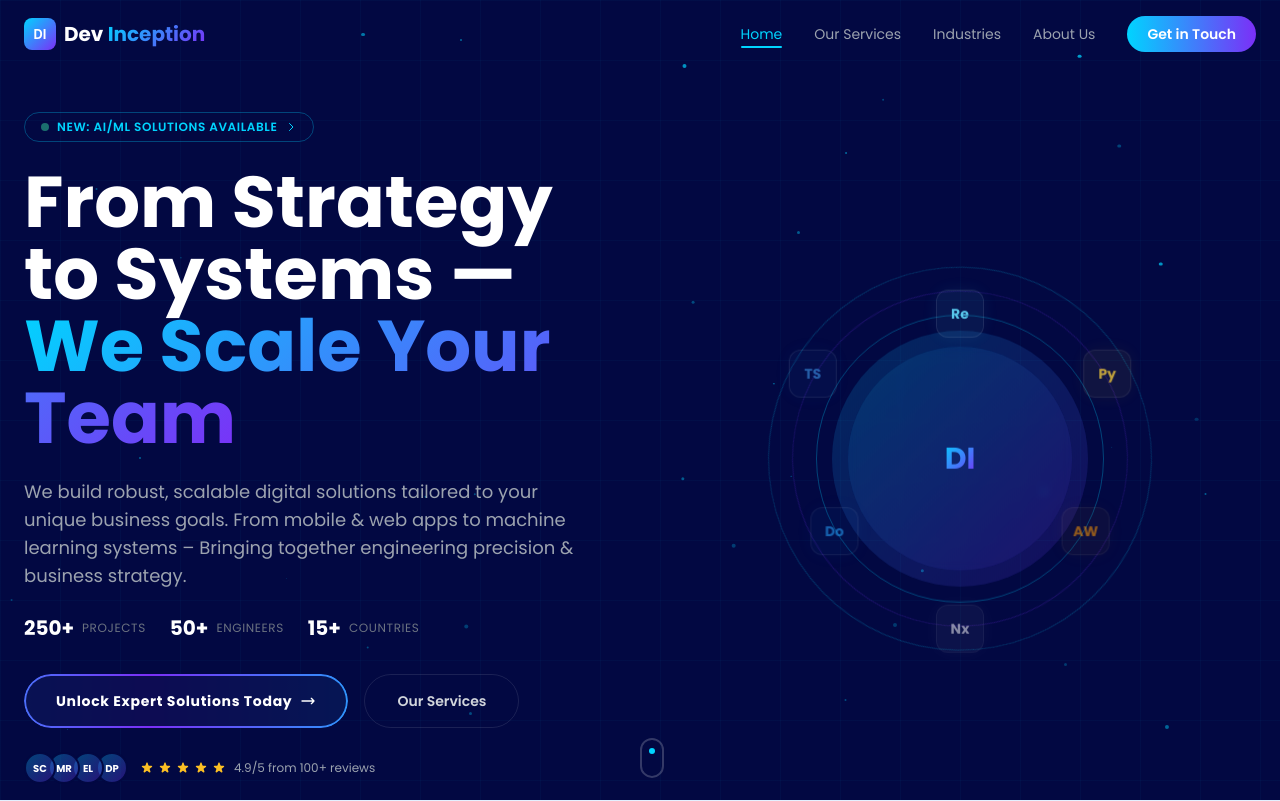
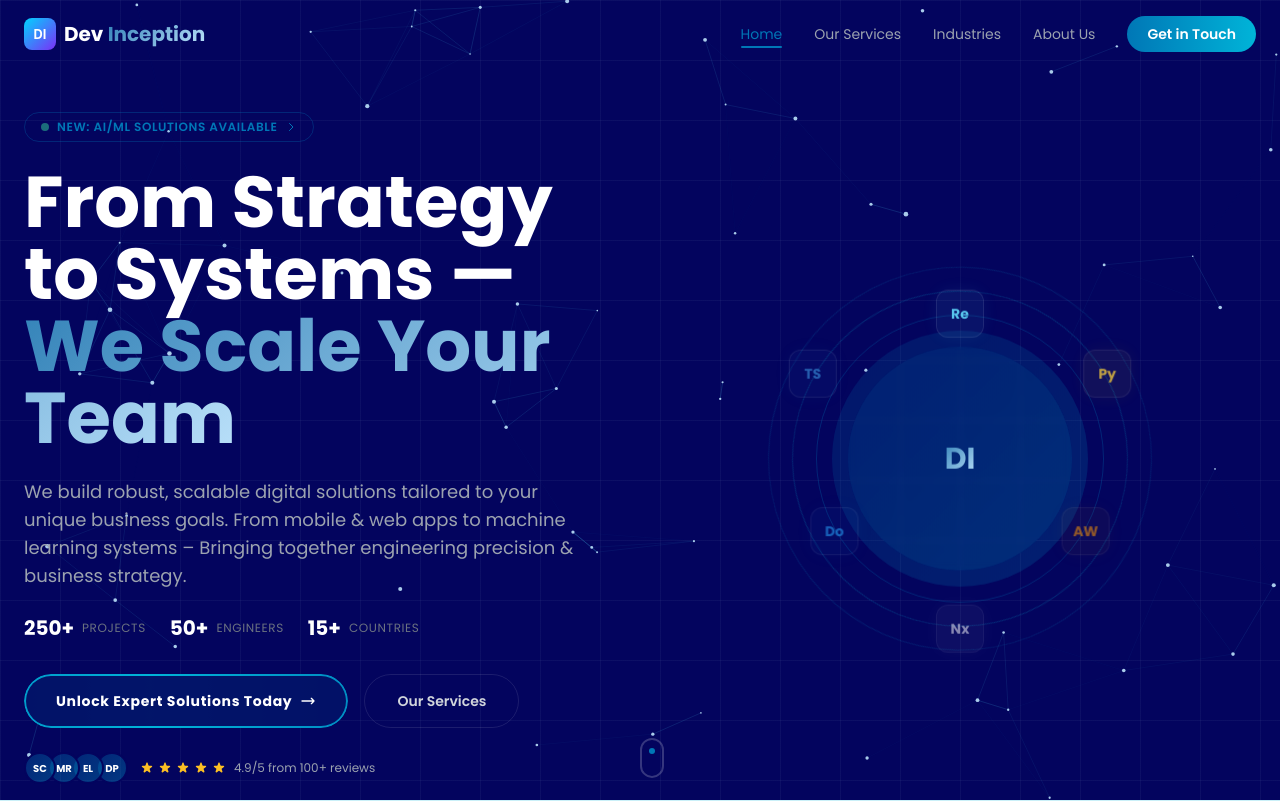
Before and after one commit to devnovatech/Devin-AI, a Next.js app: page / in a window 1280 px wide. Shown: the top 801 px of the page. Built offline with nearby package versions, Linux system fonts and the light colour scheme.

Commit message:
fixed hero section.

```diff
--- a/src/app/globals.css
+++ b/src/app/globals.css
@@ -2,9 +2,20 @@
 @tailwind components;
 @tailwind utilities;
 
+/* Previous palette (Deep Twilight):
+   --background: #03045E; --foreground: #CAF0F8;
+*/
+/* Previous palette (Ocean Depths — dark-only):
+   --background: #012A4A; --foreground: #2A6F97;
+*/
+/* Previous palette (Coastal Combined):
+   --background: #012A4A; --foreground: #DBE9EE;
+*/
 :root {
-  --background: #020842;
-  --foreground: #e3f0ff;
+  --background: #03045e;
+  --foreground: #caf0f8;
+  /* --background: #1B262C;
+  --foreground: #BBE1FA; */
 }
 
 body {
@@ -21,38 +32,46 @@ html {
   width: 8px;
 }
 
+/* Previous tracks: #03045E → #012A4A → #012A4A */
 ::-webkit-scrollbar-track {
-  background: #020842;
+  background: #1b262c;
 }
 
+/* Previous thumbs: #0077B6 → #01497C → #166088 */
 ::-webkit-scrollbar-thumb {
-  background: #0a1155;
+  background: #0f4c75;
   border-radius: 4px;
 }
 
+/* Previous hover: #00B4D8 → #2A6F97 → #4A6FA5 */
 ::-webkit-scrollbar-thumb:hover {
-  background: #00d4ff;
+  background: #3282b8;
 }
 
 /* Glow effects */
+/* Previous glows used cyan/ocean rgba; now blue-cyan */
 .glow-blue {
-  box-shadow: 0 0 20px rgba(0, 212, 255, 0.3), 0 0 60px rgba(0, 212, 255, 0.1);
+  box-shadow:
+    0 0 20px rgba(50, 130, 184, 0.4),
+    0 0 60px rgba(15, 76, 117, 0.2);
 }
 
 .glow-text {
-  text-shadow: 0 0 40px rgba(0, 212, 255, 0.5);
+  text-shadow: 0 0 40px rgba(50, 130, 184, 0.5);
 }
 
+/* Previous: (135deg, #00B4D8, #90E0EF) → (135deg, #2A6F97, #014F86) → (135deg, #4A6FA5, #C0D6DF) */
 .gradient-text {
-  background: linear-gradient(135deg, #00d4ff, #7b2ff7);
+  background: linear-gradient(135deg, #3282b8, #bbe1fa);
   -webkit-background-clip: text;
   -webkit-text-fill-color: transparent;
   background-clip: text;
 }
 
 /* Dark gradient text for light sections */
+/* Previous: (135deg, #03045E, #0077B6) → (135deg, #012A4A, #2A6F97) → (135deg, #012A4A, #166088) */
 .gradient-text-dark {
-  background: linear-gradient(135deg, #020842, #7b2ff7);
+  background: linear-gradient(135deg, #1b262c, #3282b8);
   -webkit-background-clip: text;
   -webkit-text-fill-color: transparent;
   background-clip: text;
@@ -61,21 +80,22 @@ html {
 /* Grid background - dark */
 .grid-bg {
   background-image:
-    linear-gradient(rgba(0, 212, 255, 0.03) 1px, transparent 1px),
-    linear-gradient(90deg, rgba(0, 212, 255, 0.03) 1px, transparent 1px);
+    linear-gradient(rgba(187, 225, 250, 0.05) 1px, transparent 1px),
+    linear-gradient(90deg, rgba(187, 225, 250, 0.05) 1px, transparent 1px);
   background-size: 60px 60px;
 }
 
 /* Grid background - light */
 .grid-bg-light {
   background-image:
-    linear-gradient(rgba(2, 8, 66, 0.04) 1px, transparent 1px),
-    linear-gradient(90deg, rgba(2, 8, 66, 0.04) 1px, transparent 1px);
+    linear-gradient(rgba(27, 38, 44, 0.07) 1px, transparent 1px),
+    linear-gradient(90deg, rgba(27, 38, 44, 0.07) 1px, transparent 1px);
   background-size: 60px 60px;
 }
 
 /* Light section base */
+/* Previous: bg #CAF0F8/#2A6F97/#DBE9EE; color #03045E/#012A4A */
 .section-light {
-  background-color: #e3f0ff;
-  color: #020842;
+  background-color: #bbe1fa;
+  color: #1b262c;
 }
--- a/src/components/Hero.tsx
+++ b/src/components/Hero.tsx
@@ -21,47 +21,109 @@ const techIcons = [
 
 const trustedLogos = ["Nokia", "Ericsson", "Strava", "SolarWinds", "Syntronic"];
 
-// Floating particles
+// Network particles — canvas-based connected dots
 function Particles() {
-  const particles = useRef(
-    Array.from({ length: 40 }, (_, i) => ({
-      id: i,
-      x: Math.random() * 100,
-      y: Math.random() * 100,
-      size: Math.random() * 3 + 1,
-      duration: Math.random() * 20 + 15,
-      delay: Math.random() * 10,
-      opacity: Math.random() * 0.4 + 0.1,
-    }))
-  ).current;
+  const canvasRef = useRef<HTMLCanvasElement>(null);
+
+  useEffect(() => {
+    const canvasEl = canvasRef.current;
+    if (!canvasEl) return;
+    const ctxRaw = canvasEl.getContext("2d");
+    if (!ctxRaw) return;
+    const canvas: HTMLCanvasElement = canvasEl;
+    const ctx: CanvasRenderingContext2D = ctxRaw;
+
+    let width = 0;
+    let height = 0;
+    let dpr = Math.min(window.devicePixelRatio || 1, 2);
+    let rafId = 0;
+
+    type Dot = { x: number; y: number; vx: number; vy: number; r: number };
+    let dots: Dot[] = [];
+
+    const LINK_DISTANCE = 140;
+    const DOT_COLOR = "rgba(187, 225, 250, 0.9)"; // #BBE1FA
+    const LINE_COLOR = "50, 130, 184";            // #3282B8
+
+    function resize() {
+      const parent = canvas.parentElement;
+      if (!parent) return;
+      const rect = parent.getBoundingClientRect();
+      width = rect.width;
+      height = rect.height;
+      dpr = Math.min(window.devicePixelRatio || 1, 2);
+      canvas.width = Math.floor(width * dpr);
+      canvas.height = Math.floor(height * dpr);
+      canvas.style.width = `${width}px`;
+      canvas.style.height = `${height}px`;
+      ctx.setTransform(dpr, 0, 0, dpr, 0, 0);
+
+      const area = width * height;
+      const count = Math.max(40, Math.min(90, Math.floor(area / 16000)));
+      dots = Array.from({ length: count }, () => ({
+        x: Math.random() * width,
+        y: Math.random() * height,
+        vx: (Math.random() - 0.5) * 0.35,
+        vy: (Math.random() - 0.5) * 0.35,
+        r: Math.random() * 1.6 + 0.8,
+      }));
+    }
+
+    function tick() {
+      ctx.clearRect(0, 0, width, height);
+
+      for (const d of dots) {
+        d.x += d.vx;
+        d.y += d.vy;
+        if (d.x < 0 || d.x > width) d.vx *= -1;
+        if (d.y < 0 || d.y > height) d.vy *= -1;
+      }
+
+      for (let i = 0; i < dots.length; i++) {
+        for (let j = i + 1; j < dots.length; j++) {
+          const a = dots[i];
+          const b = dots[j];
+          const dx = a.x - b.x;
+          const dy = a.y - b.y;
+          const dist = Math.sqrt(dx * dx + dy * dy);
+          if (dist < LINK_DISTANCE) {
+            const alpha = (1 - dist / LINK_DISTANCE) * 0.35;
+            ctx.strokeStyle = `rgba(${LINE_COLOR}, ${alpha})`;
+            ctx.lineWidth = 1;
+            ctx.beginPath();
+            ctx.moveTo(a.x, a.y);
+            ctx.lineTo(b.x, b.y);
+            ctx.stroke();
+          }
+        }
+      }
+
+      for (const d of dots) {
+        ctx.fillStyle = DOT_COLOR;
+        ctx.beginPath();
+        ctx.arc(d.x, d.y, d.r, 0, Math.PI * 2);
+        ctx.fill();
+      }
+
+      rafId = requestAnimationFrame(tick);
+    }
+
+    resize();
+    tick();
+    window.addEventListener("resize", resize);
+
+    return () => {
+      cancelAnimationFrame(rafId);
+      window.removeEventListener("resize", resize);
+    };
+  }, []);
 
   return (
-    <div className="absolute inset-0 overflow-hidden pointer-events-none">
-      {particles.map((p) => (
-        <motion.div
-          key={p.id}
-          className="absolute rounded-full bg-neon-blue"
-          style={{
-            width: p.size,
-            height: p.size,
-            left: `${p.x}%`,
-            top: `${p.y}%`,
-            opacity: p.opacity,
-          }}
-          animate={{
-            y: [-20, -60, -20],
-            x: [-10, 10, -10],
-            opacity: [p.opacity, p.opacity * 2, p.opacity],
-          }}
-          transition={{
-            duration: p.duration,
-            repeat: Infinity,
-            delay: p.delay,
-            ease: "easeInOut",
-          }}
-        />
-      ))}
-    </div>
+    <canvas
+      ref={canvasRef}
+      className="absolute inset-0 w-full h-full pointer-events-none"
+      aria-hidden="true"
+    />
   );
 }
 
--- a/tailwind.config.ts
+++ b/tailwind.config.ts
@@ -11,12 +11,37 @@ const config: Config = {
       colors: {
         background: "var(--background)",
         foreground: "var(--foreground)",
-        "deep-blue": "#020842",
-        "neon-blue": "#00d4ff",
-        "neon-purple": "#7b2ff7",
-        "dark-card": "#0a1155",
-        "dark-surface": "#061050",
-        "light-accent": "#e3f0ff",
+        // Previous palette (Deep Twilight):
+        "deep-blue": "#03045E",
+        "neon-blue": "#0077B6",
+        "neon-purple": "#00B4D8",
+        "dark-card": "#0A0C7A",
+        "dark-surface": "#05066B",
+        "light-accent": "#CAF0F8",
+        "frosted-blue": "#90E0EF",
+        // Previous palette (Ocean Depths — dark-only):
+        // "deep-blue": "#012A4A",
+        // "dark-surface": "#013A63",
+        // "dark-card": "#01497C",
+        // "neon-purple": "#014F86",
+        // "neon-blue": "#2A6F97",
+        // "light-accent": "#2A6F97",
+        // "frosted-blue": "#014F86",
+        // Previous palette (Coastal Combined):
+        // "deep-blue": "#012A4A",
+        // "dark-surface": "#013A63",
+        // "dark-card": "#166088",
+        // "neon-purple": "#4A6FA5",
+        // "neon-blue": "#4F6D7A",
+        // "frosted-blue": "#C0D6DF",
+        // "light-accent": "#DBE9EE",
+        // "deep-blue": "#1B262C",
+        // "dark-surface": "#0F4C75",
+        // "dark-card": "#0F4C75",
+        // "neon-purple": "#0F4C75",
+        // "neon-blue": "#3282B8",
+        // "frosted-blue": "#BBE1FA",
+        // "light-accent": "#BBE1FA",
       },
       fontFamily: {
         sans: ["var(--font-poppins)", "var(--font-inter)", "system-ui", "sans-serif"],
```
